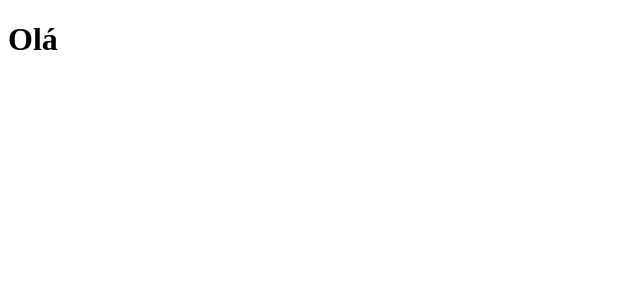
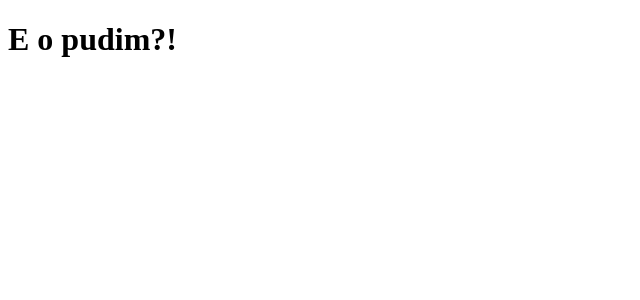
Before and after one commit to BrunoGiordanoo/clone-tabnews, a Next.js app: page / in a window 1280 px wide. Shown: the top 300 px of the page, without its empty margins (0-640 px from the left). Built offline with nearby package versions, Linux system fonts and the light colour scheme.

Commit message:
modifica a frase

```diff
--- a/pages/index.js
+++ b/pages/index.js
@@ -1,5 +1,5 @@
 function Home() {
-    return <h1>Olá</h1>
+    return <h1>E o pudim?!</h1>
 }
 
 export default Home;
```
